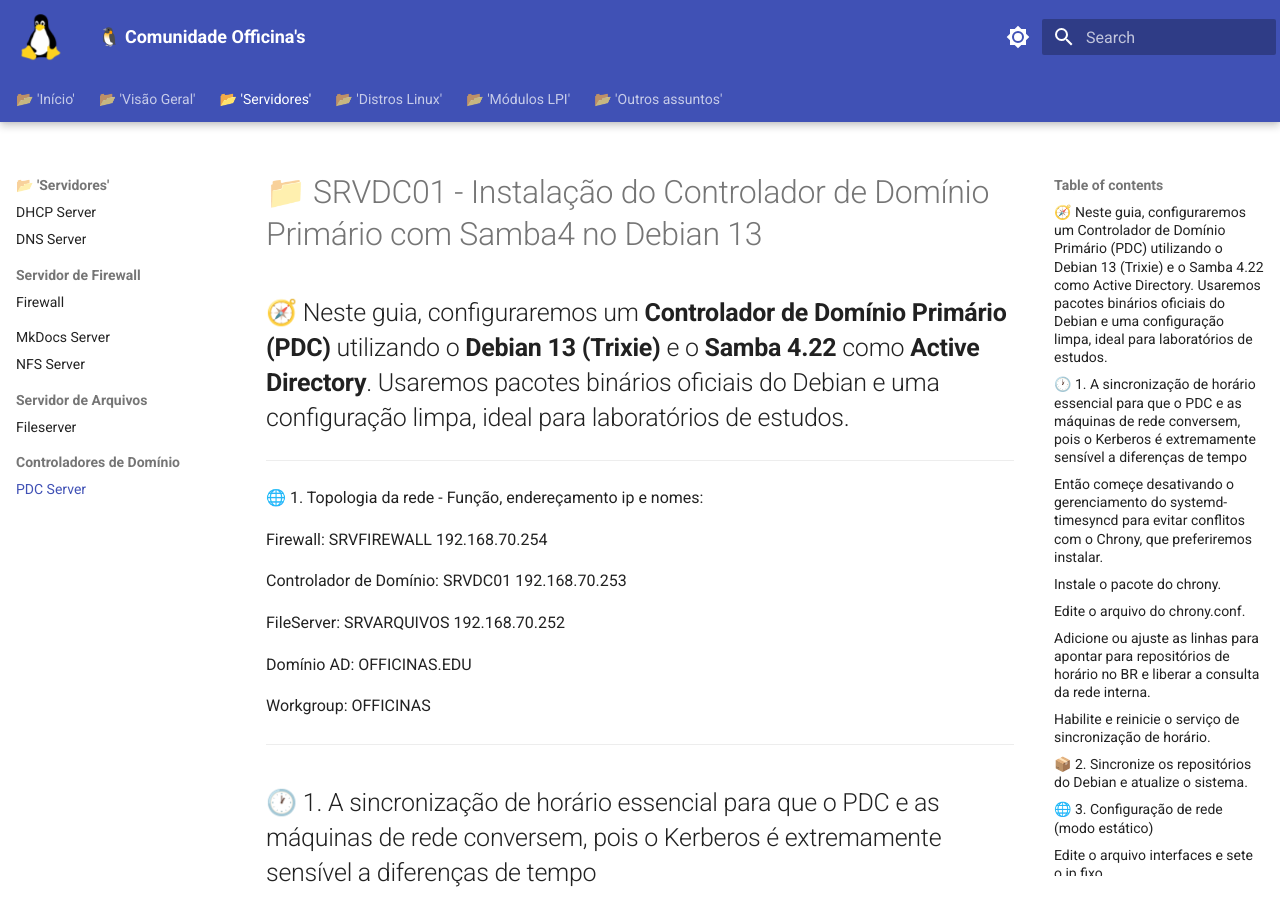
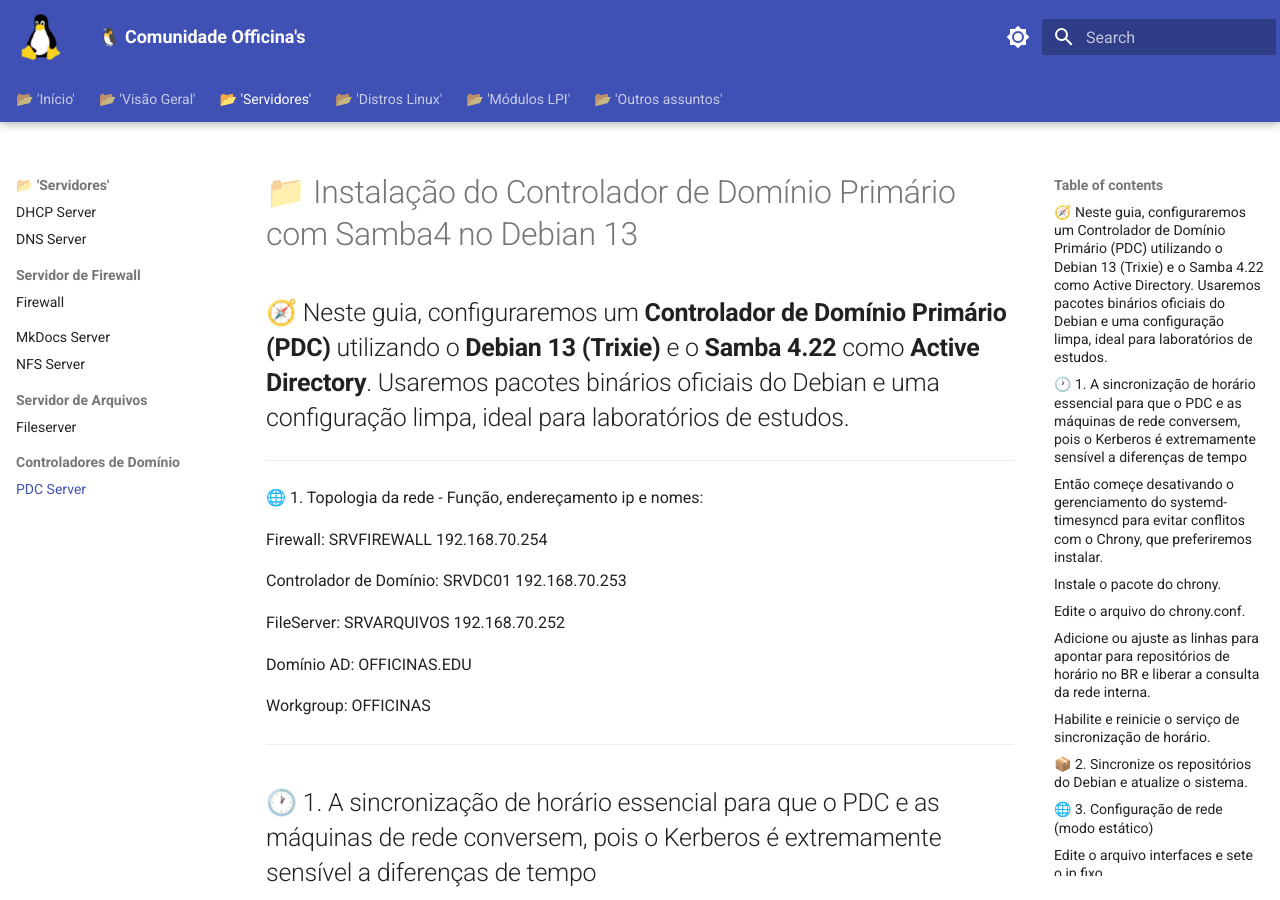
Before and after one commit to educharquero/officinas, an MkDocs documentation site: the page built from docs/PDC_Controlador_de_Dominio_Primario.md, in a window 1280 px wide and 900 px high. Built offline with MkDocs 1.6.1 and Material for MkDocs 9.7.7, drawn with Linux system fonts in a browser that asks for light colours.

```diff
--- a/docs/PDC_Controlador_de_Dominio_Primario.md
+++ b/docs/PDC_Controlador_de_Dominio_Primario.md
@@ -1,4 +1,4 @@
-# 📁 SRVDC01 - Instalação do Controlador de Domínio Primário com Samba4 no Debian 13
+# 📁 Instalação do Controlador de Domínio Primário com Samba4 no Debian 13
 
 ## 🧭 Neste guia, configuraremos um **Controlador de Domínio Primário (PDC)** utilizando o **Debian 13 (Trixie)** e o **Samba 4.22** como **Active Directory**. Usaremos pacotes binários oficiais do Debian e uma configuração limpa, ideal para laboratórios de estudos.
 
```
Also changed, not shown: site/search/search_index.json.
